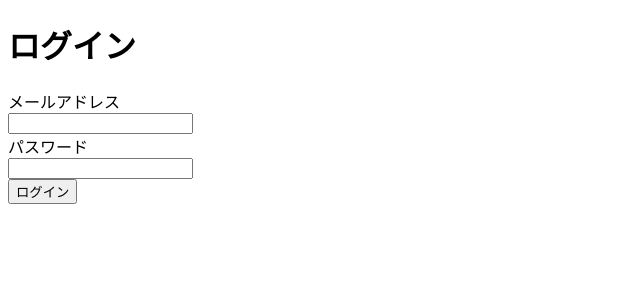
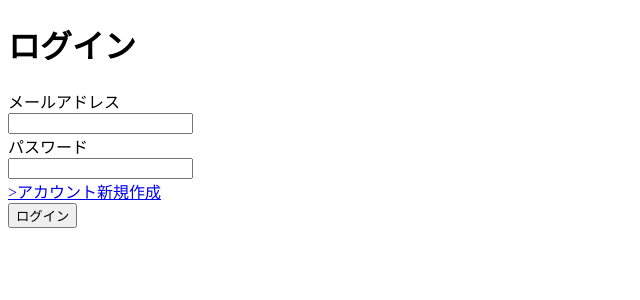
Before and after one commit to piny940/song-list, a Next.js app in the folder frontend/: page /session/new in a window 1280 px wide. Shown: the top 300 px of the page, without its empty margins (0-640 px from the left). Built offline with nearby package versions, Linux system fonts and the light colour scheme.

Commit message:
アカウント作成へのリンクを貼る

```diff
--- a/frontend/src/containers/Session/New.tsx
+++ b/frontend/src/containers/Session/New.tsx
@@ -1,3 +1,5 @@
+import Link from 'next/link'
+
 export const SessionNew: React.FC = () => {
   return (
     <div className="">
@@ -27,7 +29,12 @@ export const SessionNew: React.FC = () => {
             />
           </div>
         </div>
-        <div className="row my-3">
+        <div className="">
+          <Link href="/" className="text-primary py-0">
+            &gt;アカウント新規作成
+          </Link>
+        </div>
+        <div className="row mt-2">
           <button type="submit" className="btn btn-primary">
             ログイン
           </button>
```
